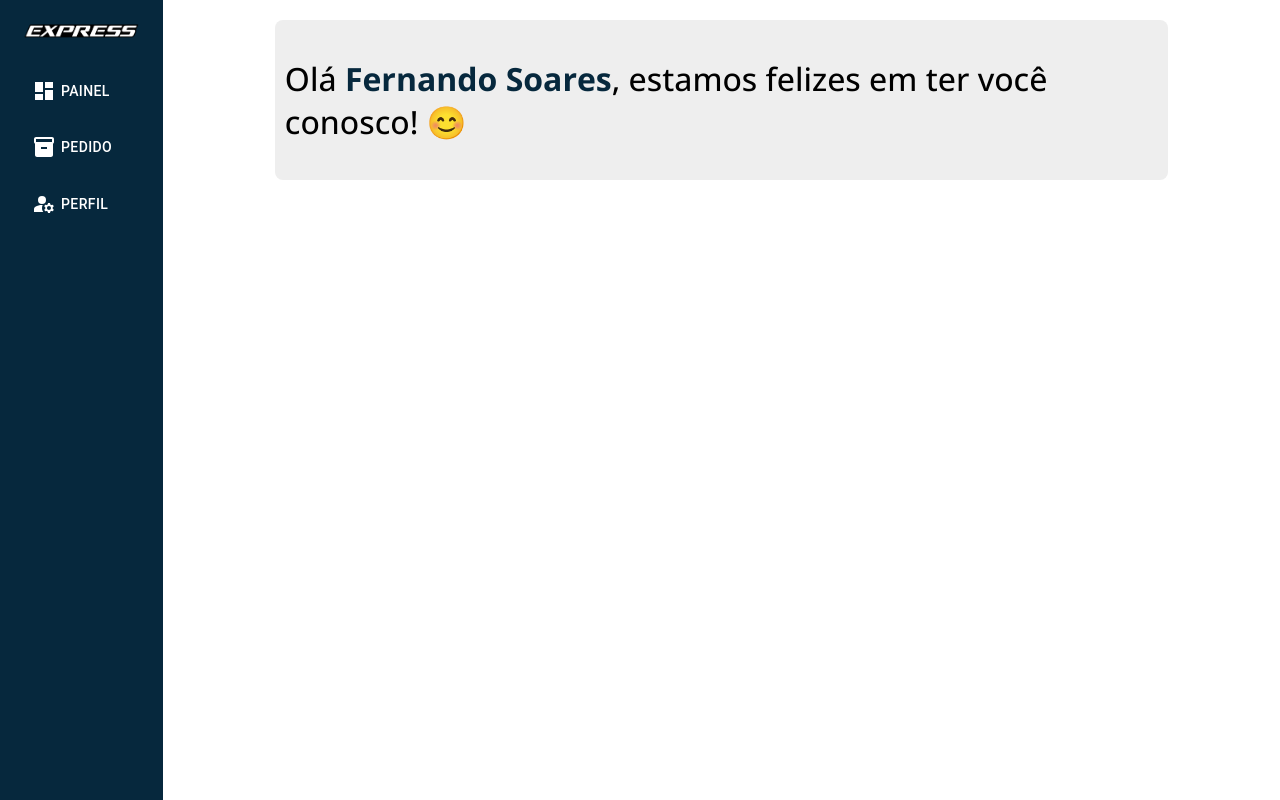
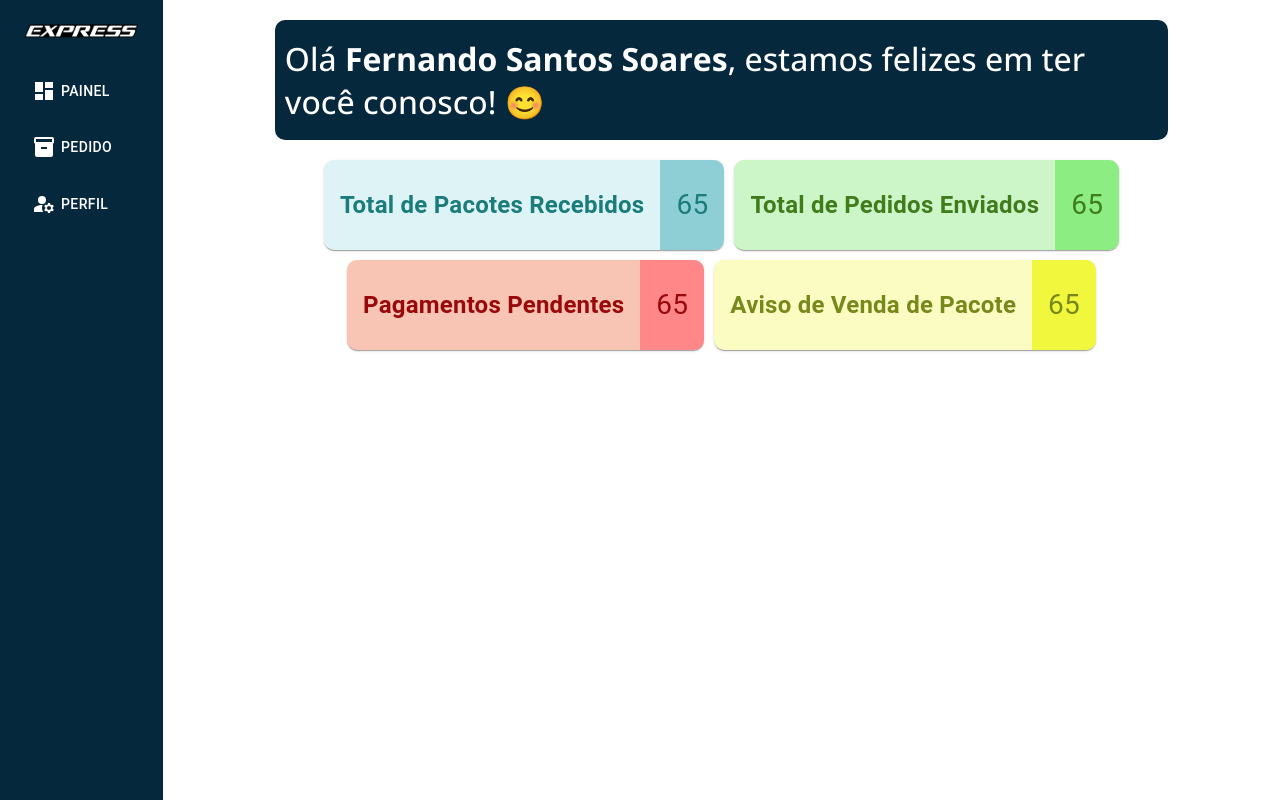
Before and after one commit to fernando-ss-soares/Express-Logger, a React (Vite) app: page /panel in a window 1280 px wide. Built offline with nearby package versions, Linux system fonts and the light colour scheme.

Commit message:
Foi adicionado os cartoes de alerta e o painel de boas vindas

```diff
--- /dev/null
+++ b/src/components/card/Index.tsx
@@ -0,0 +1,36 @@
+import "react"
+import { Card, CardContent, Typography } from "@mui/material"
+
+interface CardAlert {
+    title: String,
+    number: String,
+    backgroundColor1?: String,
+    backgroundColor2?: String,
+    textColor?: String
+
+}
+
+export default function CardAlert( {title, number, backgroundColor1, backgroundColor2, textColor} : CardAlert) {
+
+    return (
+            <Card sx={{ minWidth: 275, display: 'flex', flexDirection: 'row', justifyContent: 'center', verticalAlign: 'center', backgroundColor: `${backgroundColor1}`, color: `${textColor}`, borderRadius: '10px'}}>
+
+                <CardContent sx={{ display: 'flex', flexDirection: 'column', justifyContent: 'center', alignItems: 'center', padding: '16px'}}>
+
+                    <Typography sx={{ fontSize: 24, fontWeight: 600 }}>
+                        {title}
+                    </Typography>
+
+                </CardContent>
+
+                <CardContent sx={{ display: 'flex', flexDirection: 'column', justifyContent: 'center', alignItems: 'center', paddingTop: '24px', backgroundColor: `${backgroundColor2}`}}>
+
+                    <Typography sx={{ fontSize: 28, fontWeight: 400 }}>
+                        {number}
+                    </Typography>
+
+                </CardContent>
+
+            </Card>
+    )
+}
--- /dev/null
+++ b/src/components/panelCard/Index.tsx
@@ -0,0 +1,17 @@
+import "react"
+import { Box, Card, CardContent, Typography } from "@mui/material"
+import CardAlert from "../card/Index";
+
+export default function PanelCard() {
+
+    return (
+            <Box sx={{ display: 'flex', flexDirection: 'row', justifyContent: 'center', alignItems: 'center', width: '100%', flexWrap: 'wrap', gap: '10px'}}>
+
+                <CardAlert title={'Total de Pacotes Recebidos'} number={'65'} backgroundColor1={'#DDF3F5'} backgroundColor2={'#8ecfd5'} textColor={'#1b7c7c'}/>
+                <CardAlert title={'Total de Pedidos Enviados'} number={'65'} backgroundColor1={'#CCF6C8'} backgroundColor2={'#8ced83'} textColor={'#407c1b'}/>
+                <CardAlert title={'Pagamentos Pendentes'} number={'65'} backgroundColor1={'#F8C4B4'} backgroundColor2={'#FF8787'} textColor={'#990909'}/>
+                <CardAlert title={'Aviso de Venda de Pacote'} number={'65'} backgroundColor1={'#FAFCC2'} backgroundColor2={'#f0f73c'} textColor={'#78891c'}/>
+
+            </Box>
+    )
+}
--- /dev/null
+++ b/src/components/welcomeCard/Index.tsx
@@ -0,0 +1,17 @@
+import "react"
+
+import { Box } from "@mui/material"
+
+interface WelcomeCard {
+    nomeCompleto: String
+}
+
+export default function WelcomeCard( {nomeCompleto} : WelcomeCard) {
+    return (
+            <Box sx={{ width: '100%', height: '15%', backgroundColor: '#06283D', borderRadius: '10px', margin: '20px 10px', display: 'flex', flexDirection: 'column', justifyContent: 'center', alignItems: 'center', color: 'white'}}>
+
+                <h1 style={{ margin: '10px', fontWeight: 500 }}>Olá <span style={{ fontWeight: 700 }}>{nomeCompleto}</span>, estamos felizes em ter você conosco! 😊</h1>
+
+            </Box>
+    )
+}
--- a/src/pages/painel/Index.tsx
+++ b/src/pages/painel/Index.tsx
@@ -1,11 +1,9 @@
 import "react";
-import { Box } from "@mui/material"
-
 import Menu from "../../components/menu/Index";
+import WelcomeCard from "../../components/welcomeCard/Index"
+import PanelCard from "../../components/panelCard/Index";
 
 export default function Painel() {
-
-    const nomeCompleto = "Fernando Soares"
 
     return (
             <div style={{ display: 'flex', flexDirection: 'row'}}>
@@ -14,11 +12,9 @@ export default function Painel() {
 
                      <div id="panel" style={{ width: '80%', height: '100%', display: 'flex', flexDirection: 'column', justifyContent: 'flex-start', alignItems: 'center'}}>
 
-                         <Box sx={{ width: '100%', height: '20%', backgroundColor: '#EEEEEE', borderRadius: '8px', margin: '20px 10px', display: 'flex', flexDirection: 'column', justifyContent: 'center', alignItems: 'center'}}>
+                         <WelcomeCard nomeCompleto={'Fernando Santos Soares'}/>
 
-                             <h1 style={{ margin: '10px', fontWeight: 500 }}>Olá <span style={{ fontWeight: 700, color: '#06283D', }}>{nomeCompleto}</span>, estamos felizes em ter você conosco! 😊</h1>
-
-                        </Box>
+                        <PanelCard/>
 
                      </div>
                  </div>
```
